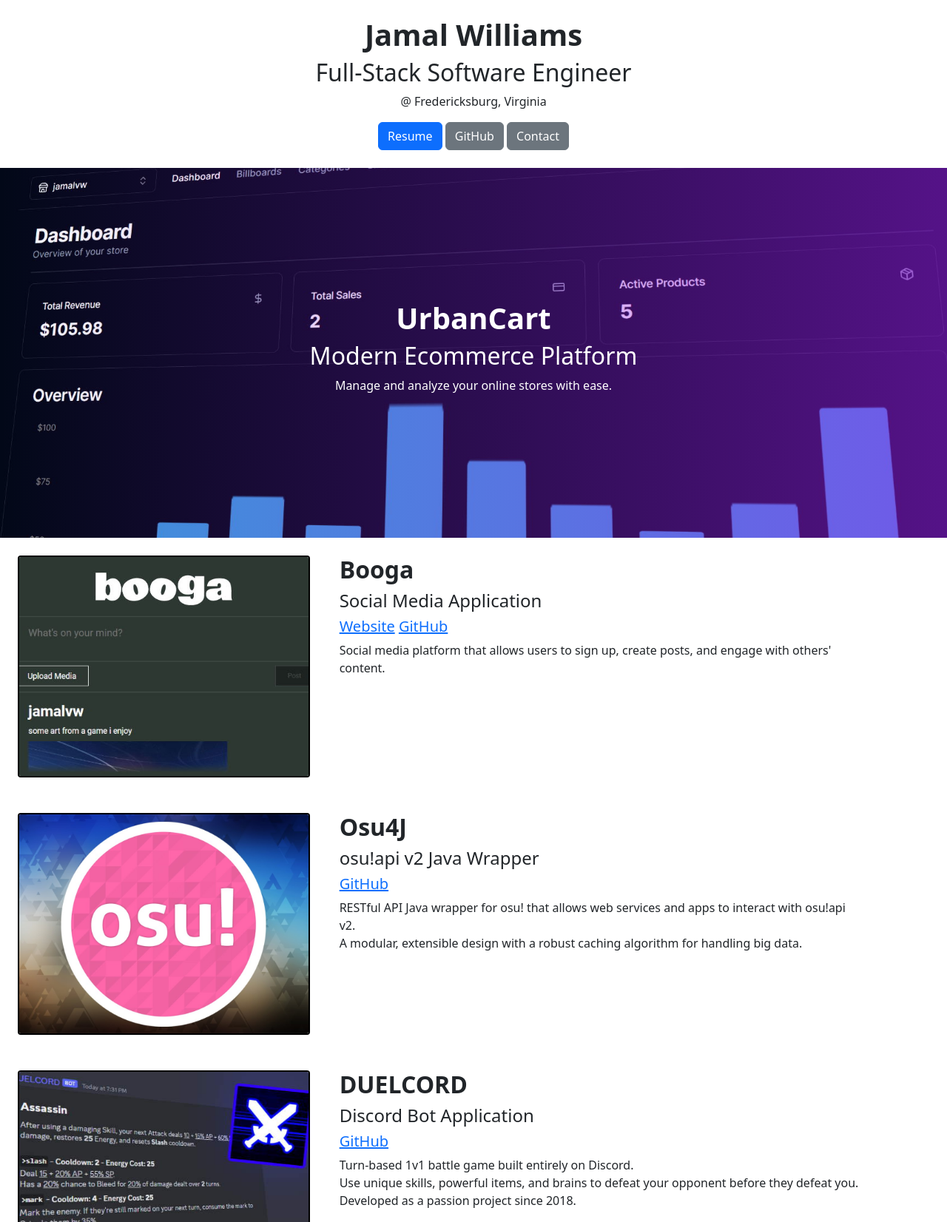
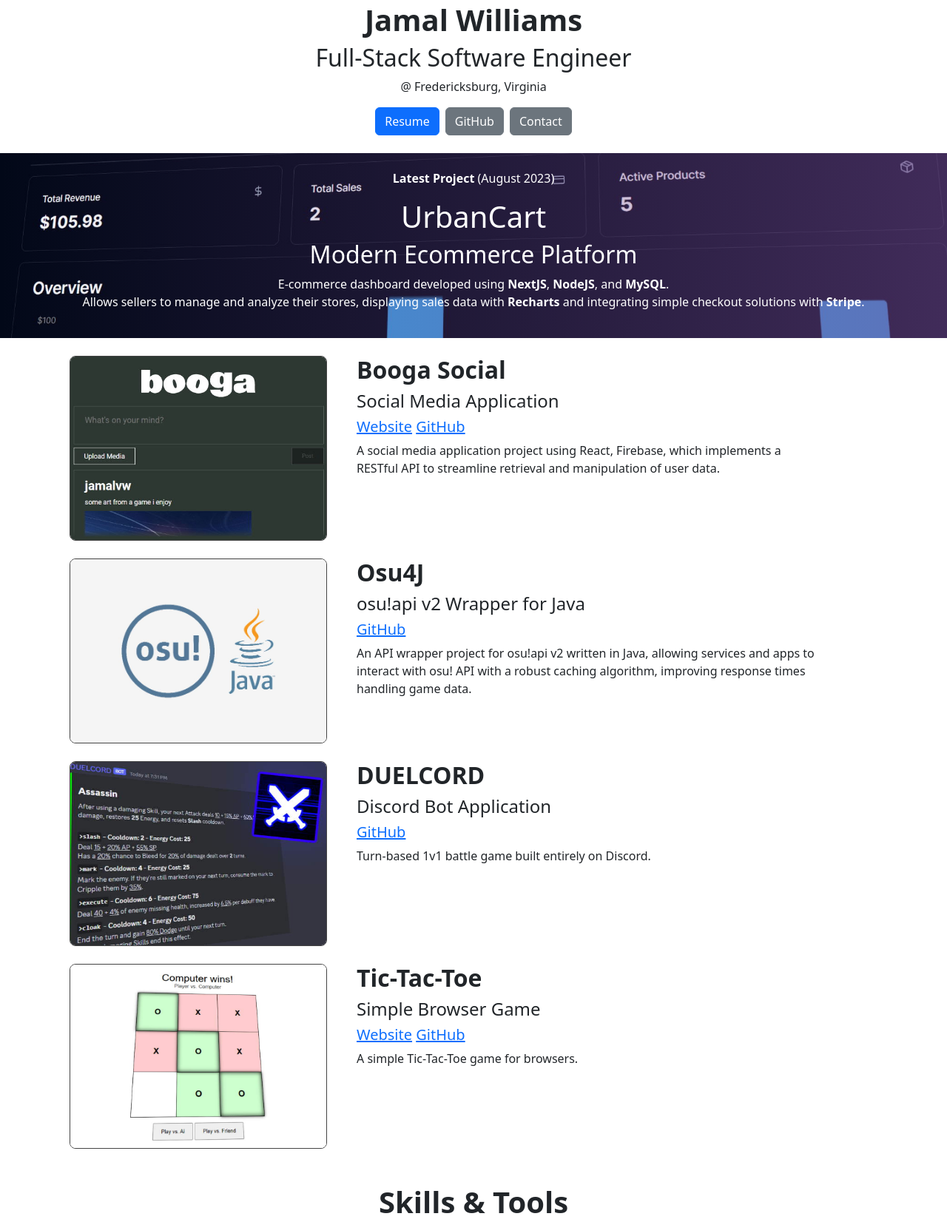
Before and after one commit to jamalvw/jamalvw.github.io, a plain HTML site: page index.html in a window 1280 px wide. Shown: the part 77-1729 px from the top of the page at 74% size. Drawn offline with nearby package versions, Linux system fonts and the light colour scheme.

Commit message:
excellent

```diff
--- a/index.html
+++ b/index.html
@@ -19,14 +19,16 @@
             </div>
         </div>
     </nav>
-    <div style="margin-top: 100px;" class="text-center d-flex justify-content-between flex-column gap-4">
+    <div style="padding-top: 80px;" class="text-center d-flex justify-content-between flex-column gap-4">
         <div class="container" id="about">
             <h1 class="fw-bold">Jamal Williams<h1>
             <h2 class="fw-normal">Full-Stack Software Engineer</h2>
             <p>@ Fredericksburg, Virginia</p>
+            <div class="mt-3 d-flex gap-2 justify-content-center">
                 <a class="btn btn-primary" href="media/cv.pdf">Resume</a>
                 <a class="btn btn-secondary" href="http://github.com/jamalvw">GitHub</a>
                 <a class="btn btn-secondary" href="mailto:jamalvw0@gmail.com">Contact</a>
+            </div>
         </div>
         <div id="projects">
             <div class="text-start">
@@ -36,14 +38,18 @@
                         <img src="./media/projects/urbancart.jpg" alt="UrbanCart dashboard" class="project-image" />
                         <div class="project-overlay"></div>
                         <div class="project-text">
-                            <h1 class="fw-bold">UrbanCart</h1>
+                            <p><b>Latest Project</b> (August 2023)</p>
+                            <h1>UrbanCart</h1>
                             <h2 class="fw-light">Modern Ecommerce Platform</h2>
-                            <p>Manage and analyze your online stores with ease.</p>
+                            <p>E-commerce dashboard developed using <b>NextJS</b>, <b>NodeJS</b>, and <b>MySQL</b>.<br>
+                                Allows sellers to manage and analyze their stores, displaying sales data with <b>Recharts</b> and integrating simple checkout solutions with <b>Stripe</b>.
+                            </p>
                         </div>
                     </a>
                 </div>
+                <div class="container d-flex flex-column p-4 gap-4">
                     <!-- Booga -->
-                <div class="row gap-3 p-4 rounded">
+                    <div class="row gap-3">
                         <div class="col-sm-4">
                             <a class="nav-link" href="https://boogaverse.web.app" target="_blank">
                                 <img class="img-project" alt="Booga" src="./media/projects/boogaverse.jpg"/>
@@ -51,41 +57,40 @@
                         </div>
                         <div class="col-sm-7">
                             <h2 class="fw-bold">
-                            <a class="nav-link" href="https://boogaverse.web.app/" target="_blank">Booga</a>
+                                <a class="nav-link" href="https://boogaverse.web.app/" target="_blank">Booga Social</a>
                             </h2>
                             <h4 class="fw-light">Social Media Application</h4>
                             <h5>
-                            <a href="https://boogaverse.web.app/">Website</a>
-                            <a href="https://www.github.com/jamalvw/booga">GitHub</a>
+                                <a href="https://boogaverse.web.app/" target="_blank">Website</a>
+                                <a href="https://www.github.com/jamalvw/booga" target="_blank">GitHub</a>
                             </h5>
                             <p>
-                            Social media platform that allows users to sign up, create posts, and engage with others' content.
+                                A social media application project using React, Firebase, which implements a RESTful API to streamline retrieval and manipulation of user data.
                             </p>
                         </div>
                     </div>
                     <!-- Osu4J -->
-                <div class="row gap-3 p-4 rounded">
+                    <div class="row gap-3">
                         <div class="col-sm-4">
                             <a class="nav-link" href="https://www.github.com/jamalvw/osu4j" target="_blank">
-                            <img class="img-project" alt="Osu4J" src="./media/projects/osu4j.png"/>
+                                <img class="img-project" alt="Osu4J" src="./media/projects/osu4j.jpg"/>
                             </a>
                         </div>
                         <div class="col-sm-7">
                             <h2 class="fw-bold">
                                 <a class="nav-link" href="https://www.github.com/jamalvw/osu4j" target="_blank">Osu4J</a>
                             </h2>
-                        <h4 class="fw-light">osu!api v2 Java Wrapper</h4>
+                            <h4 class="fw-light">osu!api v2 Wrapper for Java</h4>
                             <h5>
-                            <a href="https://www.github.com/jamalvw/osu4j">GitHub</a>
+                                <a href="https://www.github.com/jamalvw/osu4j" target="_blank">GitHub</a>
                             </h5>
                             <p>
-                            RESTful API Java wrapper for osu! that allows web services and apps to interact with osu!api v2.<br>
-                            A modular, extensible design with a robust caching algorithm for handling big data.
+                                An API wrapper project for osu!api v2 written in Java, allowing services and apps to interact with osu! API with a robust caching algorithm, improving response times handling game data.
                             </p>
                         </div>
                     </div>
                     <!-- DUELCORD -->
-                <div class="row gap-3 p-4 rounded">
+                    <div class="row gap-3">
                         <div class="col-sm-4">
                             <a class="nav-link" href="https://github.com/jamalvw/duelcord" target="_blank">
                                 <img class="img-project" alt="DUELCORD" src="./media/projects/duelcord.jpg"/>
@@ -94,12 +99,32 @@
                         <div class="col-sm-7">
                             <h2 class="fw-bold"><a class="nav-link" href="https://github.com/jamalvw/duelcord" target="_blank">DUELCORD</a></h2>
                             <h4 class="fw-light">Discord Bot Application</h4>
-                        <h5><a href="https://www.github.com/jamalvw/duelcord">GitHub</a></h5>
+                            <h5>
+                                <a href="https://www.github.com/jamalvw/duelcord" target="_blank">GitHub</a>
+                            </h5>
                             <p>
                                 Turn-based 1v1 battle game built entirely on Discord.<br>
-                            Use unique skills, powerful items, and brains to defeat your opponent before they defeat you.<br>
-                            Developed as a passion project since 2018.
                             </p>
+                        </div>
+                    </div>
+                    <!-- Tic-Tac-Toe -->
+                    <div class="row gap-3">
+                        <div class="col-sm-4">
+                            <a class="nav-link" href="https://github.com/jamalvw/tictactoe" target="_blank">
+                                <img class="img-project" alt="Tic-Tac-Toe" src="./media/projects/tictactoe.jpg"/>
+                            </a>
+                        </div>
+                        <div class="col-sm-7">
+                            <h2 class="fw-bold"><a class="nav-link" href="https://github.com/jamalvw/tictactoe" target="_blank">Tic-Tac-Toe</a></h2>
+                            <h4 class="fw-light">Simple Browser Game</h4>
+                            <h5>
+                                <a href="https://jamalvw.github.io/tictactoe/" target="_blank">Website</a>
+                                <a href="https://www.github.com/jamalvw/tictactoe" target="_blank">GitHub</a>
+                            </h5>
+                            <p>
+                                A simple Tic-Tac-Toe game for browsers.
+                            </p>
+                        </div>
                     </div>
                 </div>
             </div>
@@ -168,7 +193,7 @@
                 <strong>+ more!</strong>
             </div>
         </div>
-        <div class="container" id="contact">
+        <footer class="container mb-5" id="contact">
             <div class="row">
                 <div class="col">
                     <a href="https://www.github.com/jamalvw">github.com/jamalvw</a>
@@ -180,7 +205,7 @@
                     <a href="https://www.linkedin.com/in/jamalvw">linkedin.com/in/jamalvw</a>
                 </div>
             </div>
-        </div>
+        </footer>
     </div>
     <script src="https://cdn.jsdelivr.net/npm/bootstrap@5.3.1/dist/js/bootstrap.bundle.min.js" integrity="sha384-HwwvtgBNo3bZJJLYd8oVXjrBZt8cqVSpeBNS5n7C8IVInixGAoxmnlMuBnhbgrkm" crossorigin="anonymous"></script>
     <script src="script.js"></script>
--- a/styles/style.css
+++ b/styles/style.css
@@ -1,13 +1,14 @@
 body {
     font-family: 'Noto Sans', sans-serif;
+    color: white;
 }
 
 .img-project {
     object-fit: cover;
     width: 100%;
-    height: 300px;
-    border: 2px solid black;
-    border-radius: 4px;
+    height: 250px;
+    border: 1px solid #444;
+    border-radius: 8px;
 }
 
 .img-skill {
@@ -21,7 +22,7 @@
 .project-container {
     position: relative;
     overflow: hidden;
-    height: 500px; /* Adjust this to your desired height */
+    height: 250px; /* Adjust this to your desired height */
 }
 
 .project-image {
@@ -53,7 +54,7 @@
     left: 0;
     width: 100%;
     height: 100%;
-    background: linear-gradient(to right, rgba(0, 0, 0, 0), rgba(167, 29, 247, 0.5));
+    background: linear-gradient(to right, rgba(0, 0, 0, 0), rgba(127, 79, 155, 0.5));
     z-index: 2;
 }
 
```
Also changed, not shown: media/projects/ecommerceadmin.jpg (deleted), media/projects/osu4j.jpg (added), media/projects/osu4j.png (deleted). Lines whose indentation alone changed are shown as unchanged.
